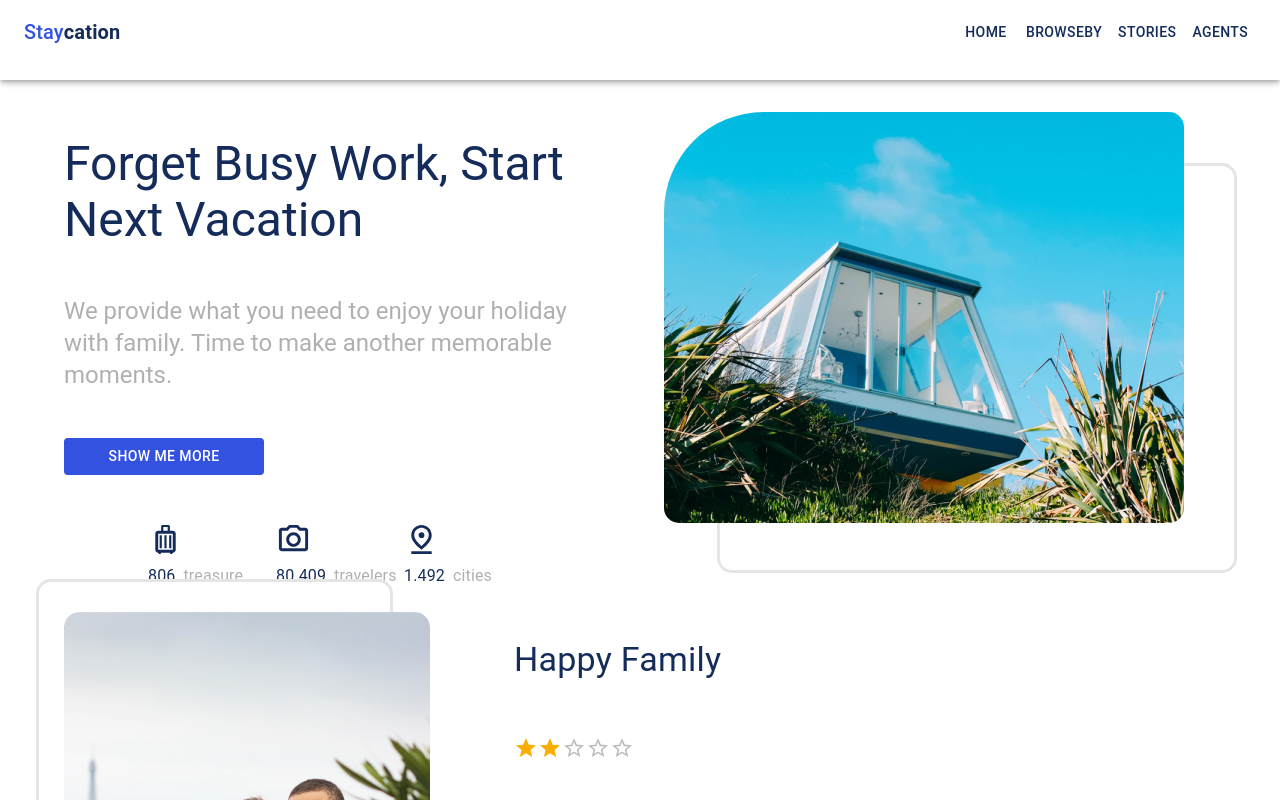
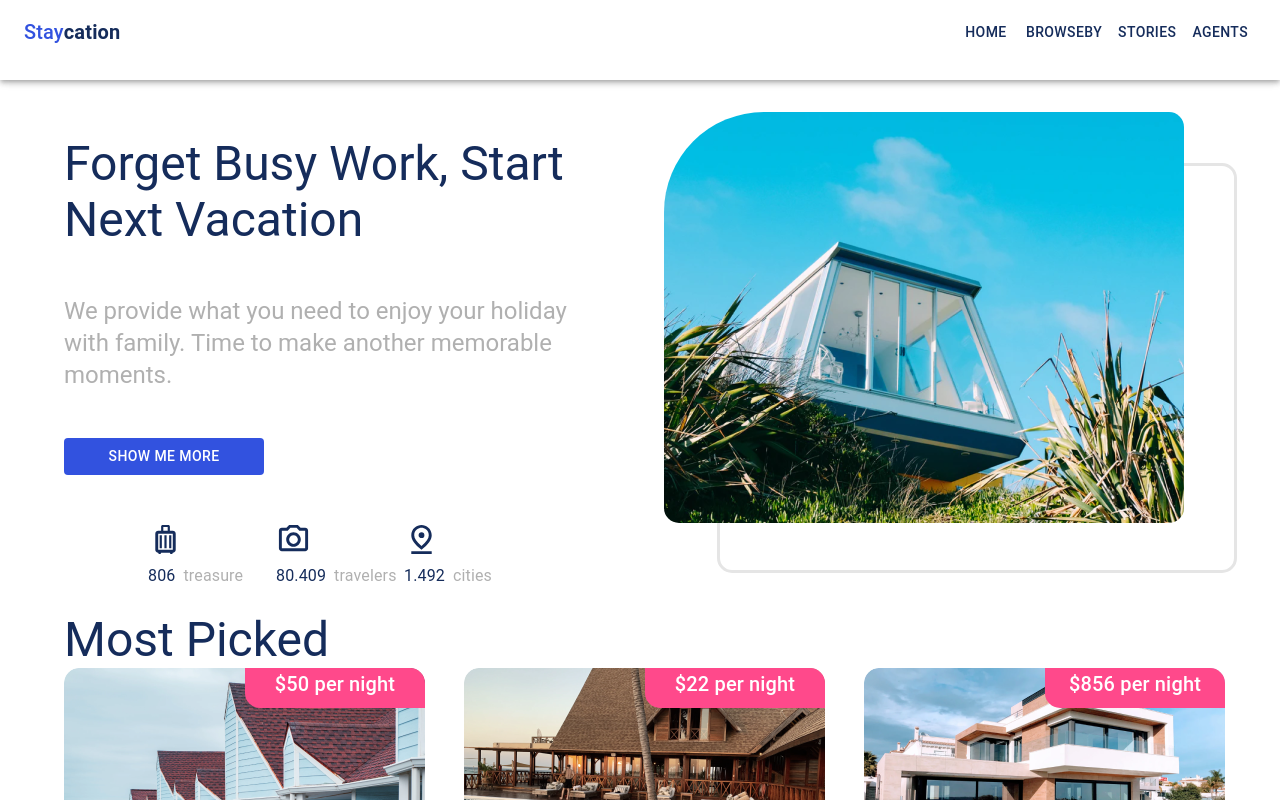
Before and after one commit to MohammadGhawadrah/Stayction, a React (Create React App) app: page / in a window 1280 px wide. Shown: the top 800 px of the page. Built offline with nearby package versions, Linux system fonts and the light colour scheme.

Commit message:
fixed home page

```diff
--- a/src/Pages/HomePage/index.js
+++ b/src/Pages/HomePage/index.js
@@ -6,7 +6,7 @@ function HomePage() {
     return (
         <div>
             <Hero />
-            { /*< MostImageGrid />*/}
+            < MostImageGrid />
             <HappyFamily />
         </div>
     )
```
